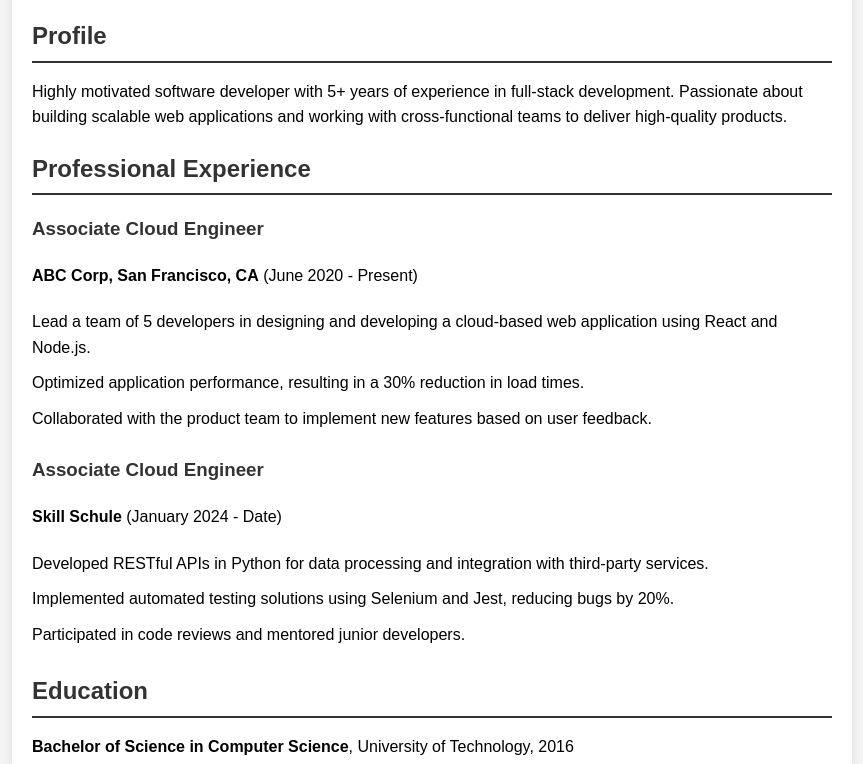
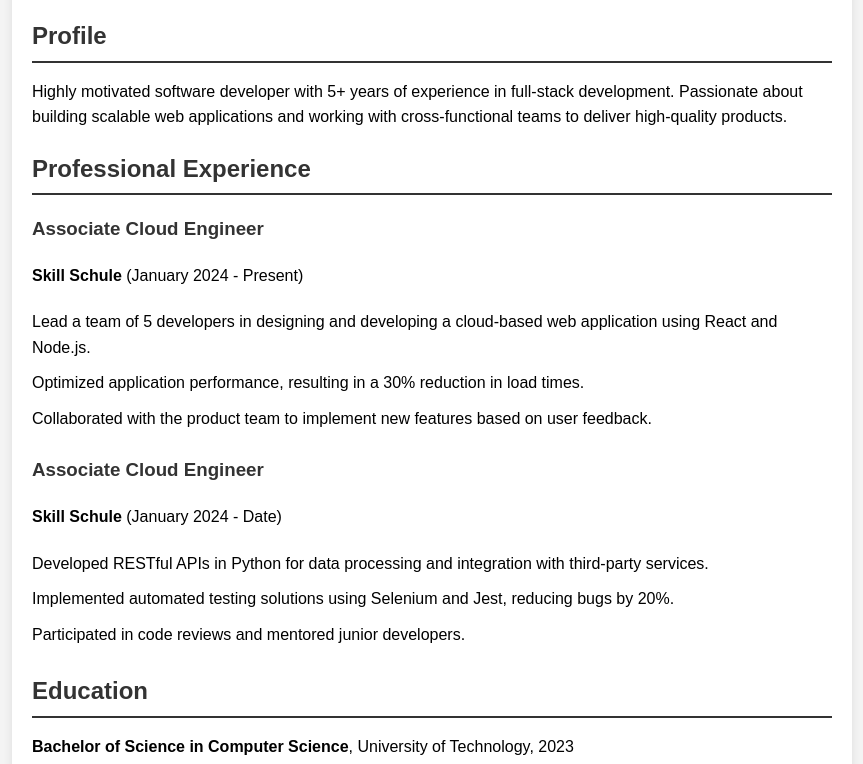
Before and after one commit to Anujulu/myresume, a plain HTML site: page index.html in a window 1280 px wide. Shown: the part 188-952 px from the top of the page, without its empty margins (208-1071 px from the left). Drawn offline with Linux system fonts and the light colour scheme.

Commit message:
new update

```diff
--- a/index.html
+++ b/index.html
@@ -74,7 +74,7 @@
         <section>
             <h2 class="section-title">Professional Experience</h2>
             <h3>Associate Cloud Engineer</h3>
-            <p><strong>ABC Corp, San Francisco, CA</strong> (June 2020 - Present)</p>
+            <p><strong>Skill Schule</strong> (January 2024 - Present)</p>
             <ul>
                 <li>Lead a team of 5 developers in designing and developing a cloud-based web application using React and Node.js.</li>
                 <li>Optimized application performance, resulting in a 30% reduction in load times.</li>
@@ -92,7 +92,7 @@
 
         <section>
             <h2 class="section-title">Education</h2>
-            <p><strong>Bachelor of Science in Computer Science</strong>, University of Technology, 2016</p>
+            <p><strong>Bachelor of Science in Computer Science</strong>, University of Technology, 2023</p>
         </section>
 
         <section>
```
